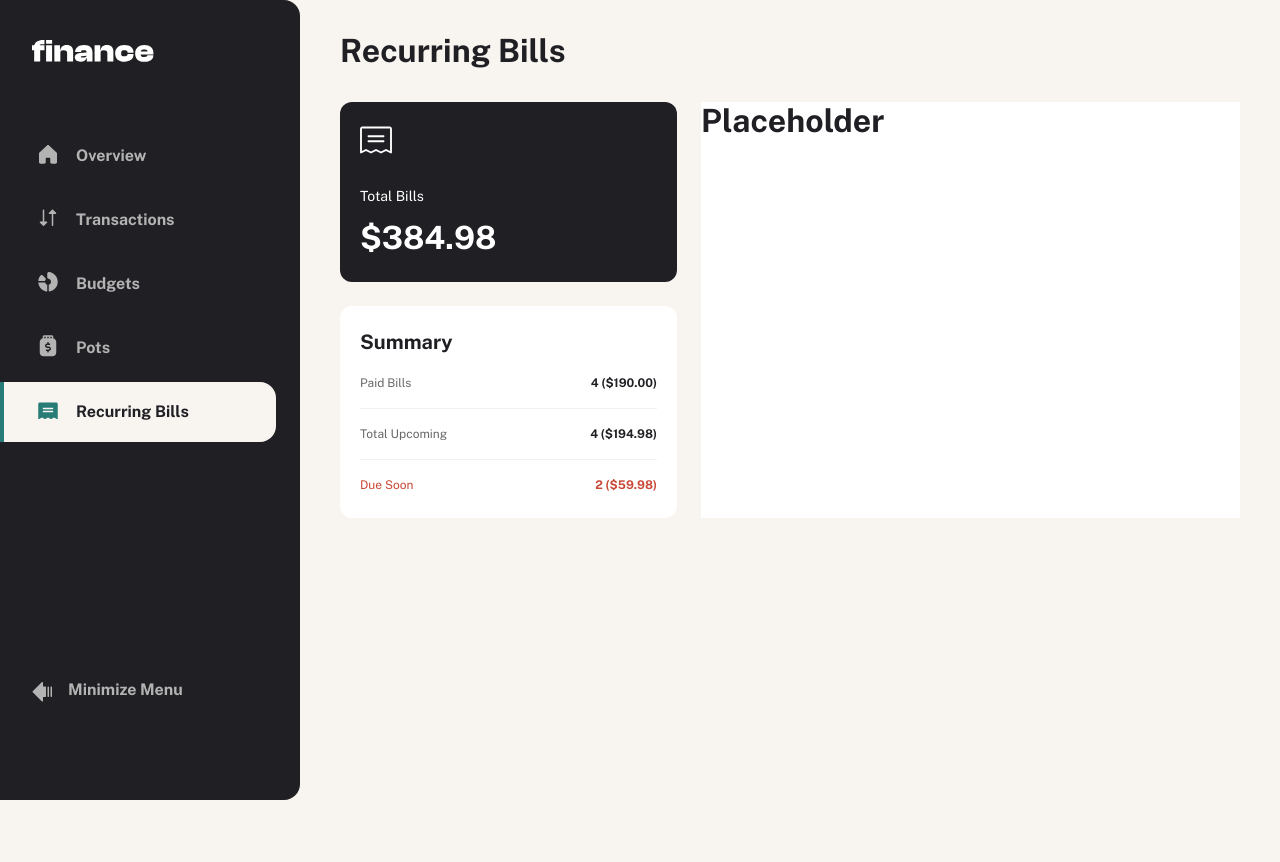
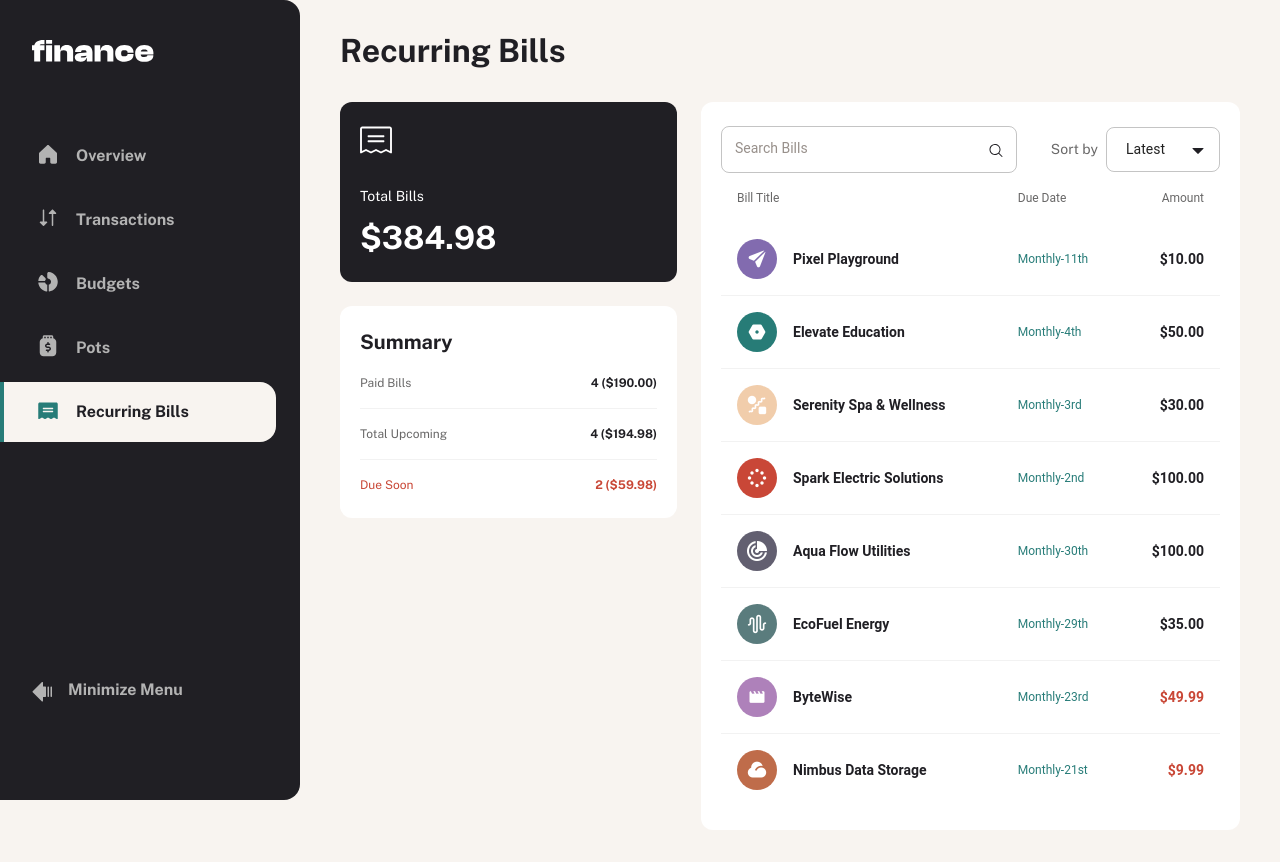
Before and after one commit to PioKl/Personal-Finance-App, a Next.js app: page /recurring-bills in a window 1280 px wide. Before the commit the page ends 800 px from the top, so only its background shows below. Built offline with nearby package versions, Linux system fonts and the light colour scheme.

Commit message:
Recurring-bills update (search bills, filters (sort by) list of recurring-bills)

```diff
--- a/app/(root)/recurring-bills/page.tsx
+++ b/app/(root)/recurring-bills/page.tsx
@@ -1,9 +1,17 @@
 "use client";
 import { useState, useMemo } from "react";
+import Image from "next/image";
+import clsx from "clsx";
 import IconRecurringBills from "@/assets/icons/icon-recurring-bills.svg";
+import IconSearch from "@/assets/icons/icon-search.svg";
+import IconDown from "@/assets/icons/icon-caret-down.svg";
+import IconSortMobile from "@/assets/icons/icon-sort-mobile.svg";
 import data from "@/data/data.json";
 import { balance, transactions, budgets, pots } from "@/data/data.json";
-import { priceDollarsFormatting } from "@/utils/formattingFunctions";
+import {
+  priceDollarsFormatting,
+  formatDateOrdinalIndicators,
+} from "@/utils/formattingFunctions";
 import {
   Table,
   TableBody,
@@ -15,6 +23,15 @@ import {
   InputAdornment,
   MenuItem,
 } from "@mui/material";
+import { useBreakpoint } from "@/utils/breakpoints";
+
+interface RotatingIconProps {
+  className?: string;
+}
+
+interface IconSortProps {
+  className?: string;
+}
 
 const RecurringBills = () => {
   //Do poprawki
@@ -44,16 +61,20 @@ const RecurringBills = () => {
   );
   const totalUpcoming = data.transactions.filter(
     (item) =>
-      item.recurring === true && item.date.substring(8, 10) > latestTransaction
+      item.recurring === true &&
+      Number(item.date.substring(8, 10)) > Number(latestTransaction)
   );
 
   //zakres, ze od ostatniej transkacji 5 dni max do przodu
   const dueSoon = data.transactions.filter(
     (item) =>
       item.recurring === true &&
-      item.date.substring(8, 10) > latestTransaction &&
-      item.date.substring(8, 10) <= (Number(latestTransaction) + 5).toString()
+      Number(item.date.substring(8, 10)) > Number(latestTransaction) &&
+      Number(item.date.substring(8, 10)) <= Number(latestTransaction) + 5
   );
+
+  // potrzebne przy has, bo Set działa tylko przy has
+  const dueSoonDates = new Set(dueSoon.map((item) => item.date));
 
   const paidBillsSum = paidBills
     .map((item) => item.amount)
@@ -138,8 +159,37 @@ const RecurringBills = () => {
     },
   ];
 
+  const RotatingIcon = ({ className, ...other }: RotatingIconProps) => {
+    return (
+      <IconDown
+        {...other} // obsługuje kliknięcie selecta i dostępność
+        className={`!top-[45%] !right-[16px] transition-transform duration-200 ${className}`}
+      />
+    );
+  };
+
+  const IconSort = ({ className, ...other }: IconSortProps) => {
+    return (
+      <IconSortMobile
+        {...other}
+        className={`!right-[11px] ${className}`}
+        style={{ transform: "none" }} // nadpisuje inline transform od MUI
+      />
+    );
+  };
+
+  const { isMdUp } = useBreakpoint();
+
   const [searchValue, setSearchValue] = useState("");
   const [sortValue, setSortValue] = useState(sortSelectOptions[0].value);
+
+  const handleSearchBills = (value: string) => {
+    setSearchValue(value);
+  };
+
+  const handleSortBy = (value: string) => {
+    setSortValue(value);
+  };
 
   const filteredAndSortedTransactions = useMemo(() => {
     const filteredTransactions = recurringBills.filter((item) => {
@@ -171,14 +221,15 @@ const RecurringBills = () => {
   }, [recurringBills, searchValue, sortValue]);
 
   console.log(filteredAndSortedTransactions);
+  console.log(dueSoon);
 
   return (
     <section className="grid gap-space-400">
       <div className="flex items-center justify-between">
         <h1>Recurring Bills</h1>
       </div>
-      <div className="flex flex-col gap-space-300 lg:flex-row">
-        <div className="flex flex-col gap-space-150 md:flex-row md:gap-space-300 lg:flex-col lg:min-w-[337px]">
+      <div className="flex flex-col gap-space-300 xl:flex-row">
+        <div className="flex flex-col gap-space-150 h-fit md:flex-row md:gap-space-300 xl:flex-col lg:min-w-[337px]">
           <div className="flex flex-1 items-center rounded-default gap-space-250 px-space-250 py-space-300 bg-fill-one md:flex-col md:items-start md:justify-end md:gap-space-400 lg:justify-start">
             <IconRecurringBills />
             <div className="grid gap-space-150 text-color-two">
@@ -212,8 +263,135 @@ const RecurringBills = () => {
             </ul>
           </div>
         </div>
-        <div className="flex flex-1 bg-fill-two">
-          <h1>Placeholder</h1>
+        <div className="flex flex-col flex-1 py-space-300 px-space-250 bg-fill-two rounded-default">
+          <div className="flex justify-between gap-space-300">
+            <div>
+              <TextField
+                id="outlined-basic"
+                label="Search Bills"
+                variant="outlined"
+                className="mui-search mui-label"
+                onChange={(e) => {
+                  handleSearchBills(e.target.value);
+                }}
+                slotProps={{
+                  input: {
+                    endAdornment: (
+                      <InputAdornment position="end">
+                        <IconSearch />
+                      </InputAdornment>
+                    ),
+                  },
+                }}
+              />
+            </div>
+            <div className="flex md:gap-space-300">
+              <div className="flex items-center gap-space-100">
+                <span className="hidden text-preset-4 tracking-preset-4 leading-preset-4 font-preset-4 text-color-three whitespace-nowrap md:flex">
+                  Sort by
+                </span>
+                <TextField
+                  select
+                  defaultValue={sortSelectOptions[0].value}
+                  value={sortValue}
+                  onChange={(e) => {
+                    handleSortBy(e.target.value);
+                  }}
+                  className={clsx(
+                    "mui-select",
+                    isMdUp ? "w-28.5" : "mui-select-mobile"
+                  )}
+                  slotProps={{
+                    select: {
+                      IconComponent: isMdUp ? RotatingIcon : IconSort,
+                      renderValue: () => (isMdUp ? sortValue : null),
+                    },
+                  }}
+                >
+                  {sortSelectOptions.map((option) => (
+                    <MenuItem
+                      key={option.value}
+                      value={option.value}
+                      autoFocus={false}
+                      disableRipple //wyłączenie pojawiania się wypełnienia tła kolorem przy kliknięciu na przycisk
+                      className="!text-preset-4 !tracking-preset-4 !leading-preset-4 !font-preset-4 !text-color-one [&.Mui-selected]:!font-preset-4-bold !border-b-1 !border-default !px-0 !py-space-150 [&.Mui-selected]:!bg-transparent [&.Mui-selected:hover]:!bg-transparent hover:!bg-transparent hover:!font-preset-4-bold focus-within:!bg-transparent focus-within:!font-preset-4-bold"
+                    >
+                      {option.value}
+                    </MenuItem>
+                  ))}
+                </TextField>
+              </div>
+            </div>
+          </div>
+          <TableContainer>
+            <Table>
+              <TableHead>
+                <TableRow className="[&>th]:!text-preset-5 [&>th]:!tracking-preset-5 [&>th]:!leading-preset-5 [&>th]:!font-preset-5 [&>th]:!text-color-three">
+                  <TableCell className="!hidden md:!table-cell md:!p-space-200">
+                    Bill Title
+                  </TableCell>
+                  <TableCell className="!hidden md:!table-cell">
+                    Due Date
+                  </TableCell>
+                  <TableCell align="right" className="!hidden md:!table-cell">
+                    Amount
+                  </TableCell>
+                </TableRow>
+              </TableHead>
+
+              <TableBody>
+                {filteredAndSortedTransactions.map((item, index) => {
+                  const isDueSoon = dueSoonDates.has(item.date);
+                  return (
+                    <TableRow key={index}>
+                      <TableCell className="!p-space-200 mui-cell-one">
+                        <div className="flex items-center gap-space-200">
+                          <div className="relative w-8 h-8 md:w-10 md:h-10">
+                            <Image
+                              src={item.avatar.replace("./", "/")}
+                              alt={item.name}
+                              fill
+                              className="rounded-full object-cover"
+                              sizes="(min-width: 768px) 40px, 32px"
+                            />
+                          </div>
+                          <div className="flex flex-col">
+                            <span>{item.name}</span>
+                            <span className="mui-mobile-text-positive md:!hidden">
+                              Monthly-{Number(item.date.substring(8, 10))}
+                              {formatDateOrdinalIndicators(
+                                Number(item.date.substring(8, 10))
+                              )}
+                            </span>
+                          </div>
+                        </div>
+                      </TableCell>
+                      <TableCell className="!hidden md:!table-cell mui-amount-positive">
+                        Monthly-{Number(item.date.substring(8, 10))}
+                        {formatDateOrdinalIndicators(
+                          Number(item.date.substring(8, 10))
+                        )}
+                      </TableCell>
+                      <TableCell
+                        align="right"
+                        className={`mui-amount ${
+                          isDueSoon
+                            ? "mui-amount-due-soon"
+                            : "mui-amount-negative"
+                        }`}
+                      >
+                        <div className="flex flex-col">
+                          <span>
+                            ${priceDollarsFormatting(item.amount, true)}
+                          </span>
+                        </div>
+                      </TableCell>
+                    </TableRow>
+                  );
+                })}
+              </TableBody>
+            </Table>
+          </TableContainer>
         </div>
       </div>
     </section>
```
